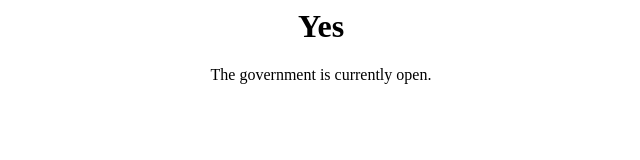
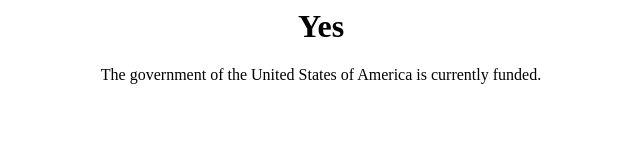
Before and after one commit to ALescoulie/IsTheUSAOpen.com, a plain HTML site: page index.html in a window 1280 px wide. Shown: the whole page, without its empty margins (319-959 px from the left). Drawn offline with Linux system fonts and the light colour scheme.

Commit message:
Update index.html

```diff
--- a/index.html
+++ b/index.html
@@ -9,7 +9,7 @@
     <h1>Yes</h1>
 
     <p>
-    The government is currently open.
+    The government of the United States of America is currently funded.
   	</p>
   </center>
 </body>
```
